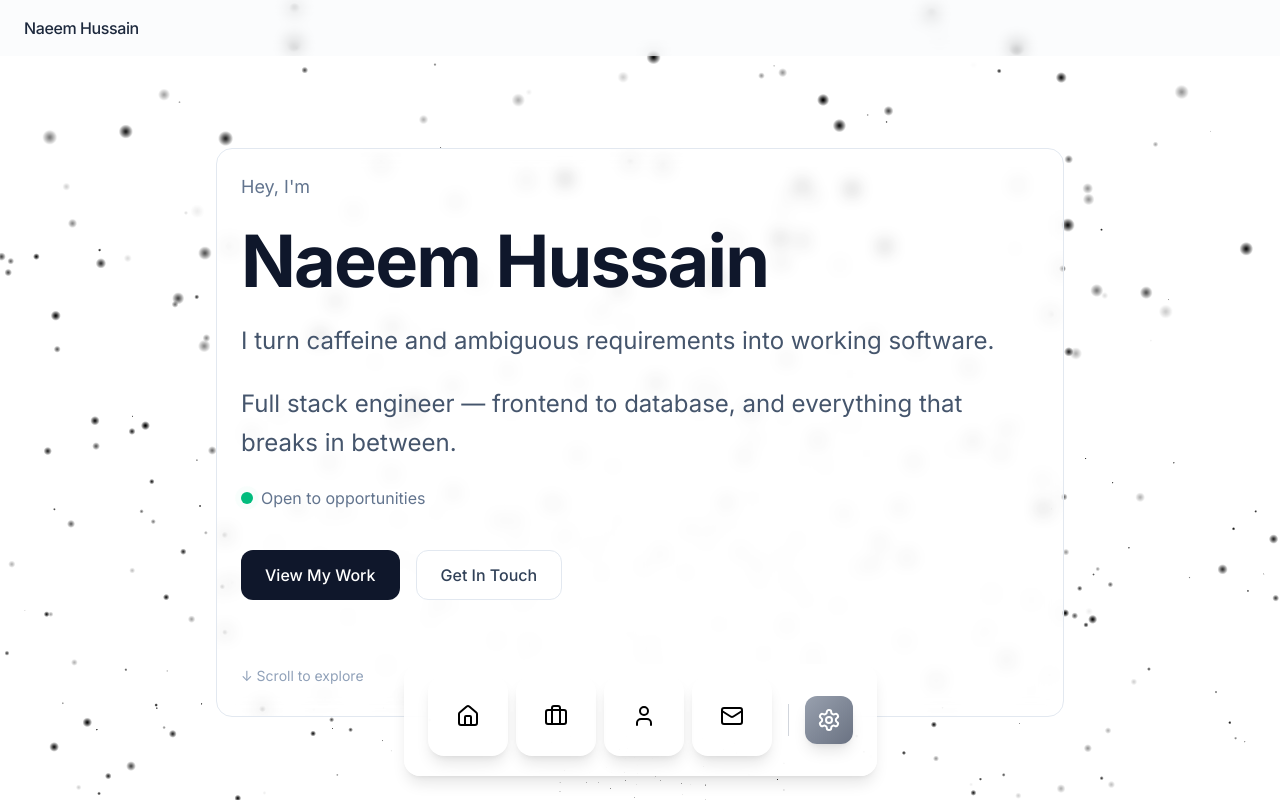
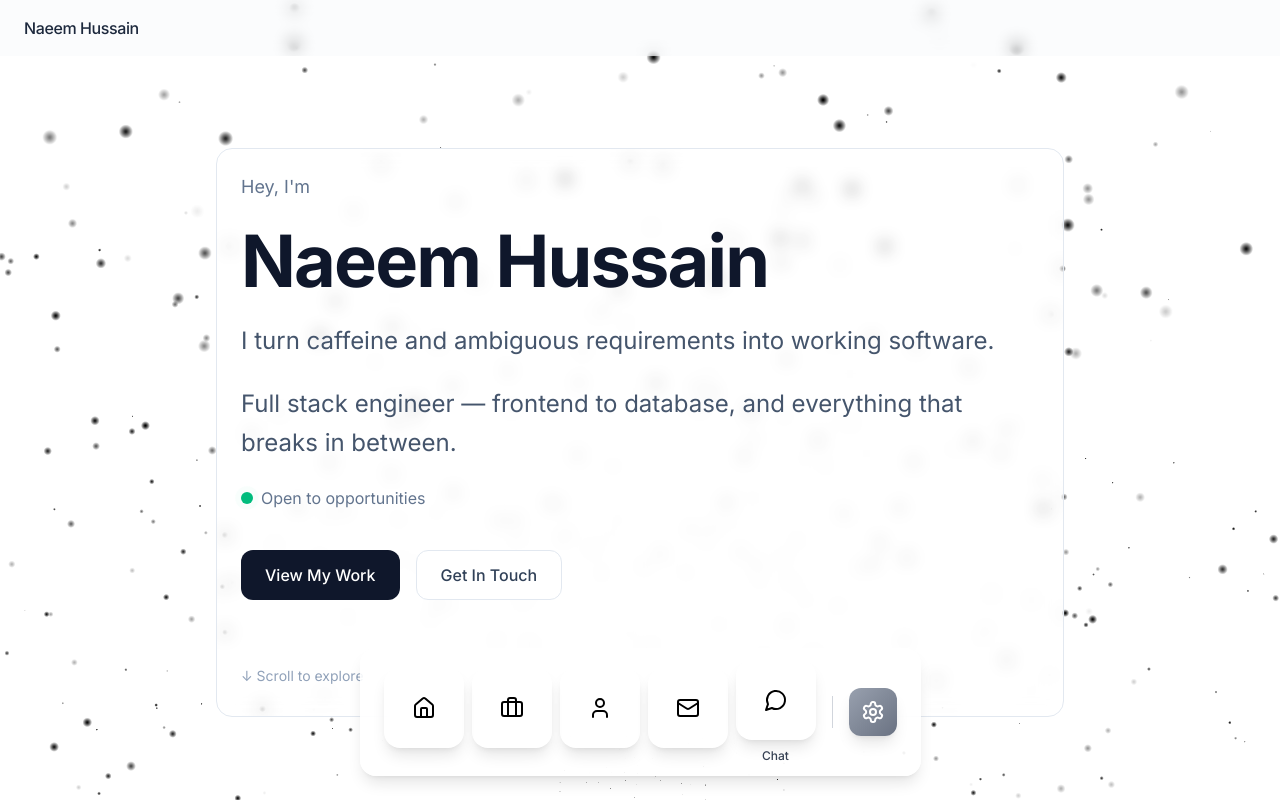
Before and after one commit to naeemnh/naeemnh, a Next.js app: page / in a window 1280 px wide. Shown: the top 802 px of the page. Built offline with nearby package versions, Linux system fonts and the light colour scheme; no server answers.

Commit message:
feat(dock): add Chat entry linking to /chat
- Add MessageCircle icon and AppIcon for Chat with href /chat

```diff
--- a/components/organisms/dock.tsx
+++ b/components/organisms/dock.tsx
@@ -1,6 +1,6 @@
 import { useEffect, useRef } from "react";
 import { gsap } from "gsap";
-import { BookOpen, Mail, Briefcase, User, Settings, HomeIcon } from "lucide-react";
+import { BookOpen, Mail, Briefcase, User, Settings, HomeIcon, MessageCircle } from "lucide-react";
 
 import { useIsDesktop } from "@/hooks";
 import { Env } from "@/config/env";
@@ -93,6 +93,7 @@ export const Dock = ({ onSettingsClick }: DockProps) => {
         {Env.BLOGS_ENABLED && <AppIcon name="" sectionId="blog" icon={<BookOpen className="h-6 w-6 text-black dark:text-white" />} color="bg-transparent" />}
         <AppIcon name="" sectionId="about" icon={<User className="h-6 w-6 text-black dark:text-white" />} color="bg-transparent" />
         <AppIcon name="" sectionId="contact" icon={<Mail className="h-6 w-6 text-black dark:text-white" />} color="bg-transparent" />
+        <AppIcon name="Chat" href="/chat" icon={<MessageCircle className="h-6 w-6 text-black dark:text-white" />} color="bg-transparent" />
 
         <div className="mx-2 h-8 w-px bg-gray-300 dark:bg-gray-600" />
 
```
